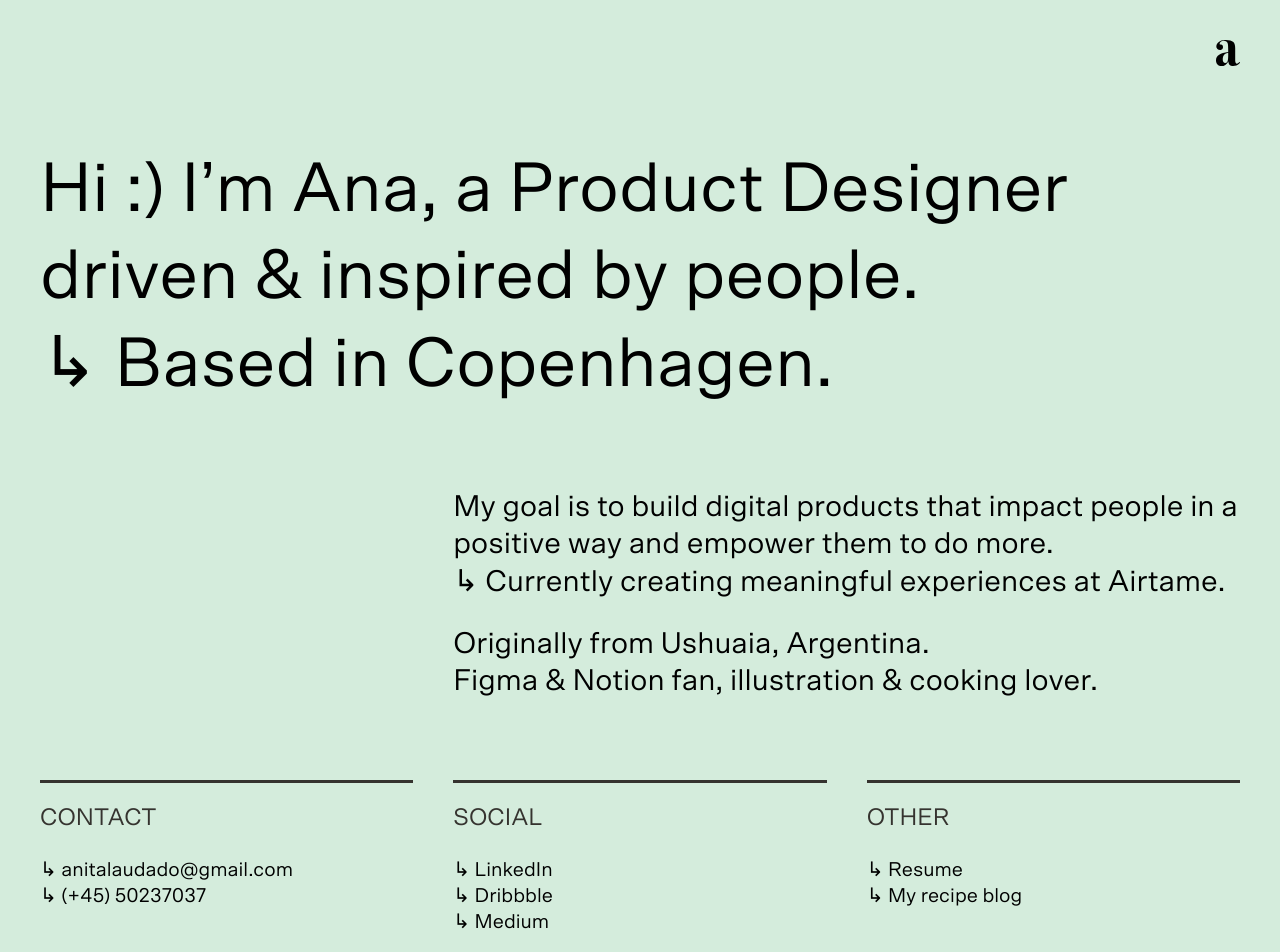
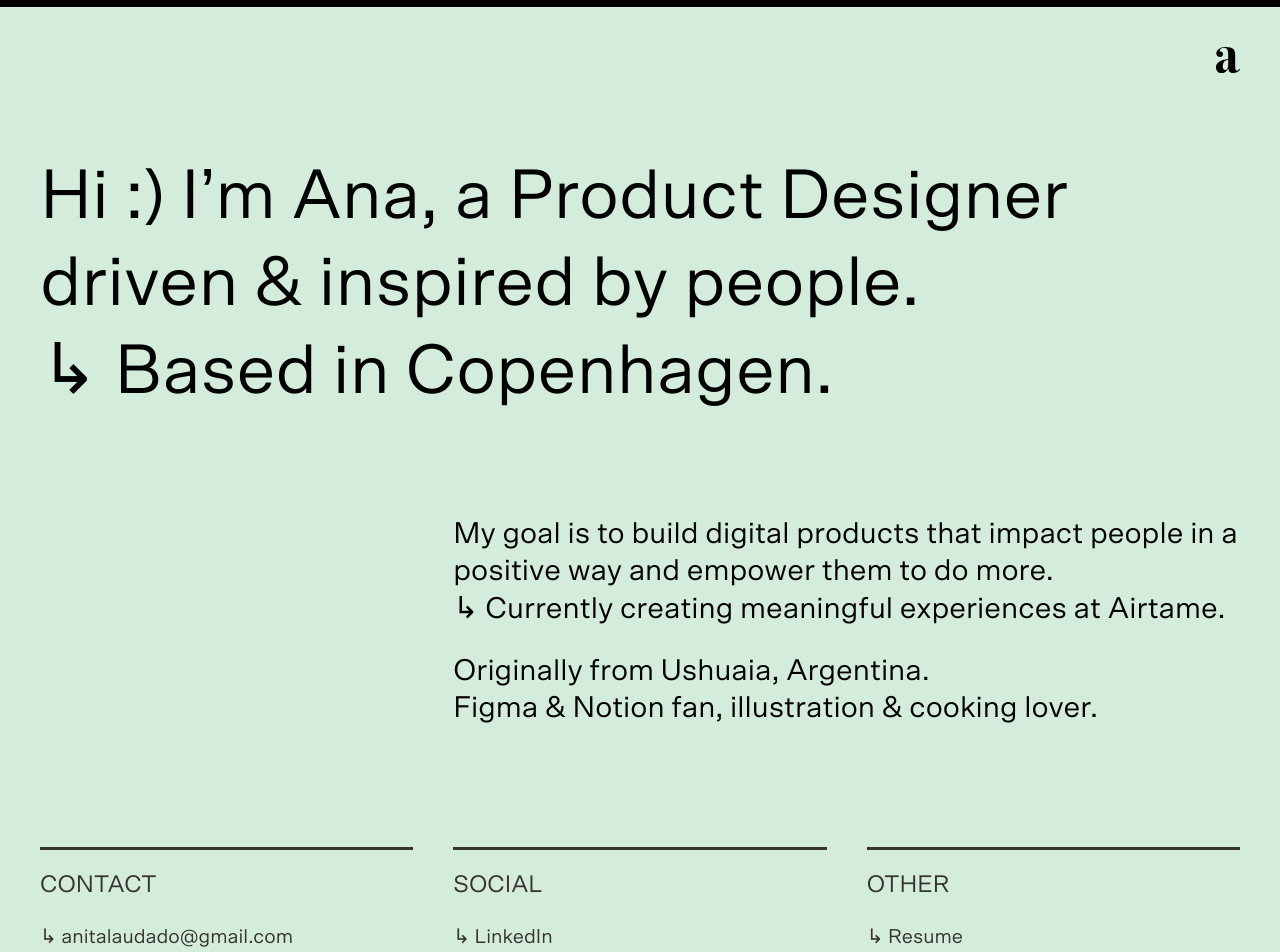
Before and after one commit to gonstoll/anita-laudado, a React (Create React App) app: page / in a window 1280 px wide. Shown: the top 952 px of the page. Built offline with nearby package versions, Linux system fonts and the light colour scheme.

Commit message:
feat: footer

```diff
--- a/src/App/App.tsx
+++ b/src/App/App.tsx
@@ -1,44 +1,34 @@
 import {ThemeProvider, createGlobalStyle} from 'styled-components';
 import {useTheme} from '../shared/hooks';
 import Portfolio from '../Portfolio';
-import SctoGroteskAWoff from '../assets/fonts/Scto_Grotesk_A.woff2';
-import SctoGroteskAWoff2 from '../assets/fonts/Scto_Grotesk_A.woff2';
 
 const GlobalStyles = createGlobalStyle`
+  body {
+    background-color: ${props => props.theme.background};
+    transition: background-color 0.3s linear;
+    border-top: 7px solid ${props => props.theme.colors.black};
+  }
+
   body, html, #root {
-    background-color: ${({theme}) => theme.background};
-    font-family: ${({theme}) => theme.font.family};
-    transition: background-color .3s linear;
-    height: 100%;
+    font-family: ${props => props.theme.font.family};
     margin: 0;
     font-size: 12px;
     margin: 0;
 
-    @media screen and (min-width: ${({theme}) => theme.breakpoints.md}px) {
+    @media screen and (min-width: ${props => props.theme.breakpoints.md}px) {
       font-size: 16px;
     }
   }
 
   #root {
-    padding: ${({theme}) => theme.spacing.sm}rem;
+    padding: ${props => props.theme.spacing.sm}rem;
     display: flex;
     flex-direction: column;
-    gap: ${({theme}) => theme.spacing.lg}rem;
+    gap: ${props => props.theme.spacing.lg}rem;
   }
 
   * {
     box-sizing: border-box;
-  }
-`;
-
-const Fonts = createGlobalStyle`
-  @font-face {
-    font-family: 'Scto Grotesk A';
-    font-weight: 400;
-    font-display: block;
-    src: local('Scto Grotesk A'), local('Scto Grotesk A'),
-        url(${SctoGroteskAWoff2}) format('woff2'),
-        url(${SctoGroteskAWoff}) format('woff');
   }
 `;
 
@@ -47,7 +37,6 @@ export default function App() {
 
   return (
     <ThemeProvider theme={theme}>
-      <Fonts />
       <GlobalStyles />
       <Portfolio changeTheme={changeTheme} />
     </ThemeProvider>
--- a/src/Portfolio/components/Footer/Footer.tsx
+++ b/src/Portfolio/components/Footer/Footer.tsx
@@ -1,6 +1,7 @@
 import styled from 'styled-components';
 import Text from '../UI/Text';
 import Grid, {GridCell} from '../Grid';
+import Link from '../UI/Link';
 import {links} from '../../definitions';
 
 const Container = styled.div`
@@ -17,11 +18,17 @@ export default function Footer() {
             <Text size="title3" element="h3" noMargin="top" color="grey">
               {title.toUpperCase()}
             </Text>
-            {config.map(({text, link}, index) => (
-              <Text key={index} size="body" element="p" noMargin>
-                {text}
-              </Text>
-            ))}
+            {config.map(({text, link, download}, index) =>
+              link ? (
+                <Link key={index} href={link} color="grey" download={download}>
+                  {text}
+                </Link>
+              ) : (
+                <Text key={index} size="body" noMargin color="grey">
+                  {text}
+                </Text>
+              )
+            )}
           </Container>
         </GridCell>
       ))}
--- /dev/null
+++ b/src/Portfolio/components/Footer/index.ts
@@ -0,0 +1 @@
+export {default} from './Footer';
--- a/src/Portfolio/components/Grid/styled.ts
+++ b/src/Portfolio/components/Grid/styled.ts
@@ -10,7 +10,7 @@ export const Container = styled.div`
 `;
 
 export const Cell = styled.div<{$sizes?: Sizes}>`
-  padding: 0 ${({theme}) => theme.spacing.sm / 2}rem;
+  padding: ${({theme}) => theme.spacing.sm / 2}rem;
   flex: 0 0 auto;
 
   ${props => {
--- /dev/null
+++ b/src/Portfolio/components/UI/Link/Link.tsx
@@ -0,0 +1,26 @@
+import {ReactNode} from 'react';
+import styled, {DefaultTheme} from 'styled-components';
+import {defaultTheme} from '../../../../theme';
+
+const StyledLink = styled.a<{color?: keyof DefaultTheme['colors']}>`
+  color: ${({color}) =>
+    color ? defaultTheme.colors[color] : defaultTheme.colors.blue};
+  font-size: ${props => props.theme.font.sizes.sm}rem;
+  text-decoration: none;
+  display: block;
+`;
+
+interface Props {
+  href: string;
+  color?: keyof DefaultTheme['colors'];
+  children?: ReactNode;
+  download?: boolean;
+}
+
+export default function Link({href, color, children, ...rest}: Props) {
+  return (
+    <StyledLink href={href} color={color} target="_blank" rel="noreferrer" {...rest}>
+      {children}
+    </StyledLink>
+  );
+}
--- /dev/null
+++ b/src/Portfolio/components/UI/Link/index.ts
@@ -0,0 +1 @@
+export {default} from './Link';
--- a/src/Portfolio/definitions.ts
+++ b/src/Portfolio/definitions.ts
@@ -1,35 +1,41 @@
+import resume from '../assets/docs/resume.pdf';
+
 type LinkSection = 'contact' | 'social' | 'other';
 
-type Links = Record<LinkSection, {link?: string; text: string}[]>;
+type Links = Record<
+  LinkSection,
+  {link?: string; download?: boolean; text: string}[]
+>;
 
 export const links: Links = {
   contact: [
     {
-      link: 'anitalaudado@gmail.com',
+      link: 'mailto:anitalaudado@gmail.com',
       text: '↳ anitalaudado@gmail.com',
     },
     {
-      link: '+4550237037',
+      link: 'tel:+4550237037',
       text: '↳ (+45) 50237037',
     },
   ],
   social: [
     {
-      link: '',
+      link: 'https://www.linkedin.com/in/ana-laudado/',
       text: '↳ LinkedIn',
     },
     {
-      link: '',
+      link: 'https://dribbble.com/anitalaudado',
       text: '↳ Dribbble',
     },
     {
-      link: '',
+      link: 'https://medium.com/@anitalaudado',
       text: '↳ Medium',
     },
   ],
   other: [
     {
-      link: '',
+      link: resume,
+      download: true,
       text: '↳ Resume',
     },
     {
--- a/src/Portfolio/index.tsx
+++ b/src/Portfolio/index.tsx
@@ -2,7 +2,7 @@ import {Theme} from 'styled-components';
 import Logo from './components/Logo';
 import Hero from './components/Hero';
 import SubHero from './components/SubHero';
-import Footer from './components/Footer/Footer';
+import Footer from './components/Footer';
 
 interface Props {
   changeTheme: (theme?: Theme) => void;
--- /dev/null
+++ b/src/assets/docs/docs.d.ts
@@ -0,0 +1 @@
+declare module '*.pdf';
--- a/src/index.tsx
+++ b/src/index.tsx
@@ -2,13 +2,33 @@ import React from 'react';
 import ReactDOM from 'react-dom';
 import reportWebVitals from './reportWebVitals';
 import App from './App';
+import SctoGroteskAWoff from './assets/fonts/Scto_Grotesk_A.woff2';
+import SctoGroteskAWoff2 from './assets/fonts/Scto_Grotesk_A.woff2';
 
-ReactDOM.render(
+/** Hack to avoid multiple calls to loaded font */
+const loadFonts = () => {
+  const head = document.getElementsByTagName('head')[0];
+  const style = document.createElement('style');
+  style.innerHTML = `
+    @font-face {
+      font-family: 'Scto Grotesk A';
+      font-weight: 400;
+      font-display: block;
+      src: local('Scto Grotesk A'), local('Scto Grotesk A'),
+          url(${SctoGroteskAWoff2}) format('woff2'),
+          url(${SctoGroteskAWoff}) format('woff');
+    }
+  `;
+  head.appendChild(style);
+};
+
+const app = (
   <React.StrictMode>
     <App />
-  </React.StrictMode>,
-  document.getElementById('root')
+  </React.StrictMode>
 );
+
+ReactDOM.render(app, document.getElementById('root'), loadFonts);
 
 // If you want to start measuring performance in your app, pass a function
 // to log results (for example: reportWebVitals(console.log))
```
Also changed, not shown: 1 other file (tests, documents, lock files or other folders).
